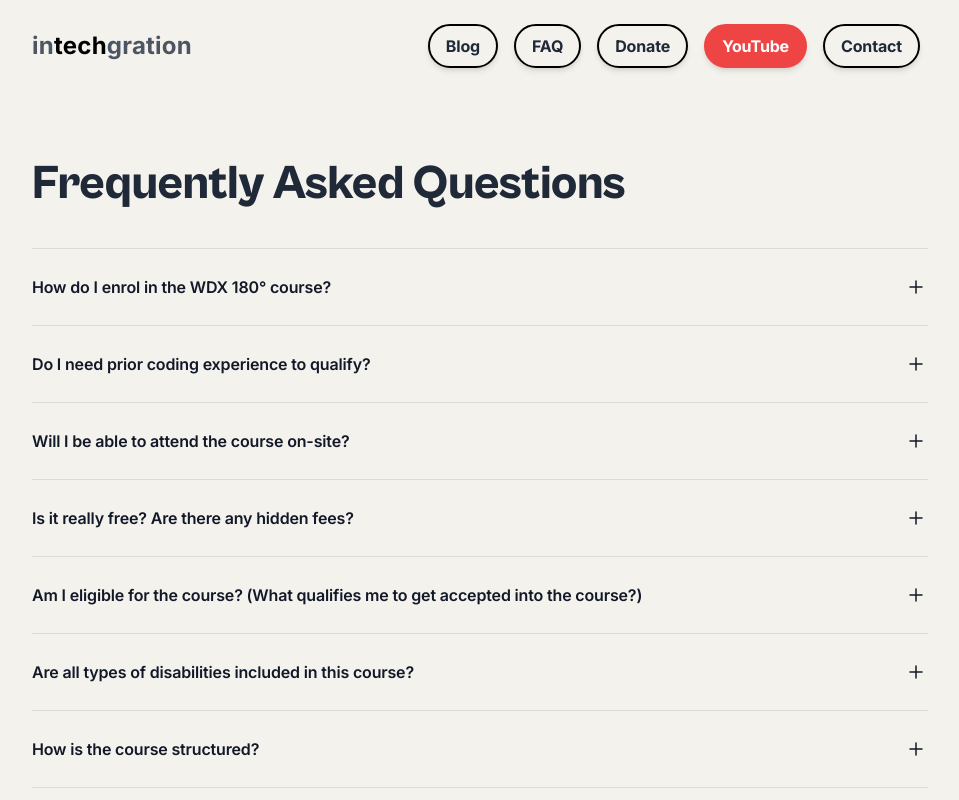
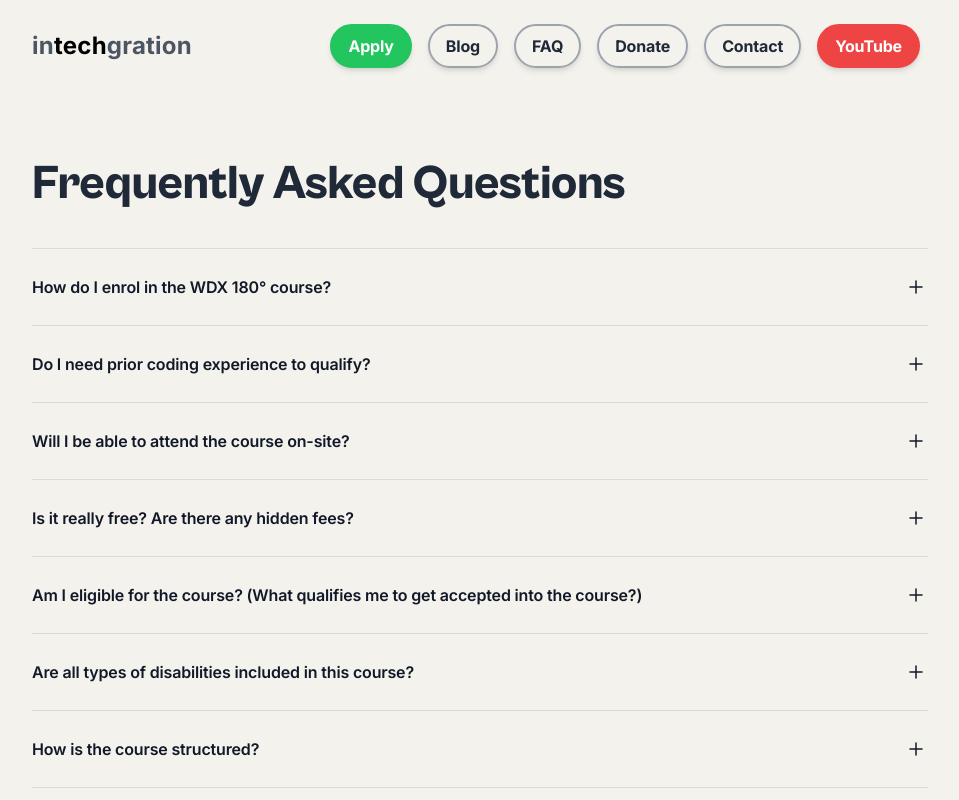
Before and after one commit to in-tech-gration/website, a Next.js app: page /faq in a window 1280 px wide. Shown: the top 800 px of the page, without its empty margins (160-1119 px from the left). Built offline with nearby package versions, Linux system fonts and the light colour scheme.

Commit message:
Enable application button

```diff
--- a/components/styles.module.css
+++ b/components/styles.module.css
@@ -3,7 +3,7 @@
   border: 2px solid orange !important;
 }
 .header_btn {
-  @apply py-2 px-4 mx-2 border-2 border-black rounded-3xl shadow-md hover:shadow-xl font-bold;
+  @apply py-2 px-4 mx-2 border-2 border-gray-400 rounded-3xl shadow-md hover:shadow-xl font-bold;
 }
 
 .light {
--- a/components/ui/header.tsx
+++ b/components/ui/header.tsx
@@ -19,6 +19,7 @@ function createAddActive(pathname: string | null) {
 }
 
 export default function Header({ nav = true }: { nav?: boolean }) {
+
   const [top, setTop] = useState(true);
   const addActive = createAddActive(usePathname());
   const email = useRef("c3RhZmYuaW50ZWNoZ3JhdGlvbkBnbWFpbC5jb20=");
@@ -37,12 +38,31 @@ export default function Header({ nav = true }: { nav?: boolean }) {
     <>
       {/* NAVIGATION: See config.yaml */}
       {config.navigation.map((menuItem: NavItem) => {
+
         const className = menuItem.className
-          ? menuItem.className
+          ? `${addActive(menuItem.link)} ${styles.header_btn} ${menuItem.className}`
           : `${addActive(menuItem.link)} ${styles.header_btn} ${
               styles.highlight
             }`;
         const target = menuItem.external ? { target: "_blank" } : {};
+
+        if ("contact" in menuItem) {
+          return (
+            <Link
+              key={menuItem.label}
+              onClick={(e) => {
+                e.preventDefault();
+                alert(`Send us an email at: ${window.atob(email.current)}`);
+                location.href = "mailto:" + window.atob(email.current);
+              }}
+              className={`${styles.header_btn} ${styles.highlight}`}
+              href={email.current}
+            >
+              {menuItem.label}
+            </Link>
+          )
+
+        }
 
         // Do not display content that is under development:
         if (menuItem.dev && !isDev) return;
@@ -59,17 +79,6 @@ export default function Header({ nav = true }: { nav?: boolean }) {
           </Disclosure.Button>
         );
       })}
-      <Link
-        onClick={(e) => {
-          e.preventDefault();
-          alert(`Send us an email at: ${window.atob(email.current)}`);
-          location.href = "mailto:" + window.atob(email.current);
-        }}
-        className={`${styles.header_btn} ${styles.highlight}`}
-        href={email.current}
-      >
-        Contact
-      </Link>
     </>
   );
 
--- a/config.yaml
+++ b/config.yaml
@@ -2,9 +2,10 @@ define: &kofi_donation_link https://ko-fi.com/intechgration
 
 # NAVIGATION
 navigation:
-  # - apply:
-  #   label: Apply
-  #   link: https://forms.gle/bCAhZw7H174gBAh2A
+  - apply:
+    label: Apply
+    link: https://forms.gle/bCAhZw7H174gBAh2A
+    className: text-white !border-green-500 bg-green-500 hover:bg-green-700
   - blog:
     label: Blog
     link: /blog/
@@ -15,10 +16,13 @@ navigation:
   - donate:
     label: Donate
     link: *kofi_donation_link
+  - contact:
+    label: Contact
   - youtube:
     label: YouTube
     link: https://www.youtube.com/@in-tech-gration
-    className: bg-red-500 text-white border-red-500 py-2 px-4 mx-2 border-2 border-black rounded-3xl shadow-md hover:shadow-xl font-bold hover:bg-red-700 hover:border-red-700
+    className: bg-red-500 hover:bg-red-700 hover:border-red-700 text-white !border-red-500
+    # className: py-2 px-4 mx-2 border-2 border-black rounded-3xl shadow-md hover:shadow-xl font-bold hover:bg-red-700 hover:border-red-700
     external: true
 
 # DONATION LINKS
--- a/tailwind.config.js
+++ b/tailwind.config.js
@@ -63,4 +63,12 @@ module.exports = {
     require('@tailwindcss/forms'),
     require('@tailwindcss/typography'),
   ],
+  safelist: [
+    "border-red-500",
+    "!border-red-500",
+    "hover:bg-red-700",
+    "hover:border-red-700",
+    "!border-green-500",
+    "hover:bg-green-700"
+  ]
 };
```
Also changed, not shown: 1 other file (tests, documents, lock files or other folders).
